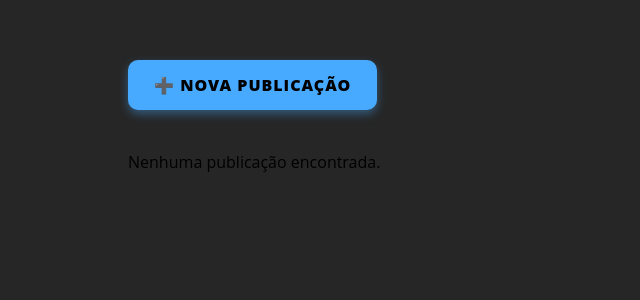
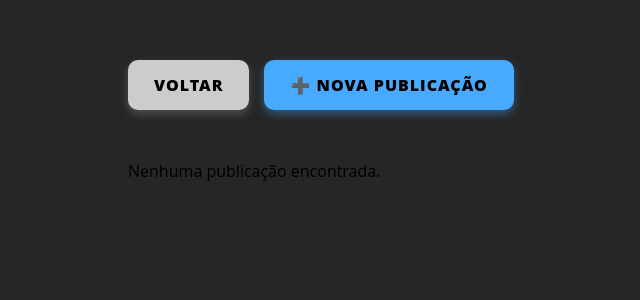
Before and after one commit to liviahayashida/whileplay_aez, a PHP site: page /GitHub/views/publicar_list.php in a window 1280 px wide. Shown: the part 132-432 px from the top of the page, without its empty margins (82-722 px from the left). Run offline with PHP 8.4, Linux system fonts and the light colour scheme; data that the repository does not hold is empty.

Commit message:
alteração style Publicar

```diff
--- a/back-end/views/publicar_list.php
+++ b/back-end/views/publicar_list.php
@@ -163,8 +163,19 @@ $dados = $publicar->listar();
     </header>
 
     <main>
-        <a class="add" href="/GitHub/whileplay_aez/whileplay_aez/back-end/views/publicar_form.php">➕ Nova Publicação</a>
+<div style="display: flex; gap: 15px; margin-bottom: 25px;">
 
+    <a class="add"
+       href="/GitHub/whileplay_aez/whileplay_aez/front-end/views/homepage2_com_assinatura.html"
+       style="background-color:#ccc; color:#000; box-shadow:0px 4px 10px rgba(255,255,255,0.2);">
+        Voltar
+    </a>
+
+    <a class="add" href="/GitHub/whileplay_aez/whileplay_aez/back-end/views/publicar_form.php">
+        ➕ Nova Publicação
+    </a>
+
+</div>
         <section id="listaPublicacoes">
             <?php if (empty($dados)): ?>
                 <p>Nenhuma publicação encontrada.</p>
```
